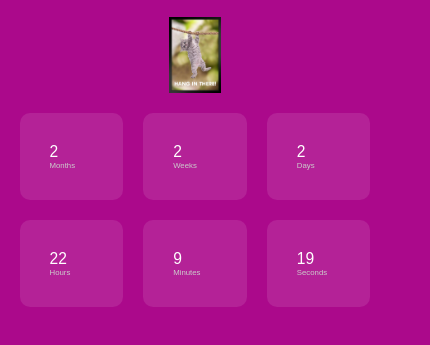
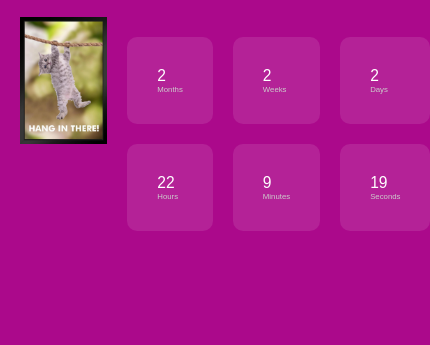
Before and after one commit to JacobTheCoder19/GrandmasRetirementWebsite, a plain HTML site: page index.html in a window 390 px wide. Shown: the part 79-424 px from the top of the page, 430 px wide, since content can reach past the window. Drawn offline with Linux system fonts and the light colour scheme.

Commit message:
changes for phones

```diff
--- a/css/styles.css
+++ b/css/styles.css
@@ -24,7 +24,7 @@ body {
 }
 
 .celebration-image {
-    width: 40%; /* Default width of the image for larger screens */
+    width: 20%; /* Set the width of the image to take 20% of the container */
     height: auto; /* Maintain aspect ratio */
     object-fit: cover; /* Cover the area without distortion */
 }
@@ -33,7 +33,7 @@ body {
     display: grid; /* Use grid for countdown boxes */
     grid-template-columns: repeat(3, 1fr); /* 3 columns */
     gap: 10px; /* Space between boxes */
-    width: 60%; /* Set the width of the countdown to take 60% of the container */
+    width: 80%; /* Set the width of the countdown to take 80% of the container */
     padding: 20px; /* Add some padding */
 }
 
@@ -72,16 +72,16 @@ body {
 
 @media (max-width: 480px) {
     .countdown-container {
-        flex-direction: column; /* Stack image and countdown vertically */
-        align-items: center; /* Center items */
+        flex-direction: row; /* Keep image and countdown side by side */
+        align-items: flex-start; /* Align items to the top */
     }
 
     .celebration-image {
-        width: 15%; /* Make the image much smaller for very small screens */
+        width: 25%; /* Make the image smaller for very small screens */
     }
 
     .countdown {
-        width: 100%; /* Full width for very small screens */
+        width: 75%; /* Adjust countdown width for very small screens */
         grid-template-columns: repeat(3, 1fr); /* Maintain 3 columns */
         gap: 20px; /* Increase gap for better spacing */
     }
```
